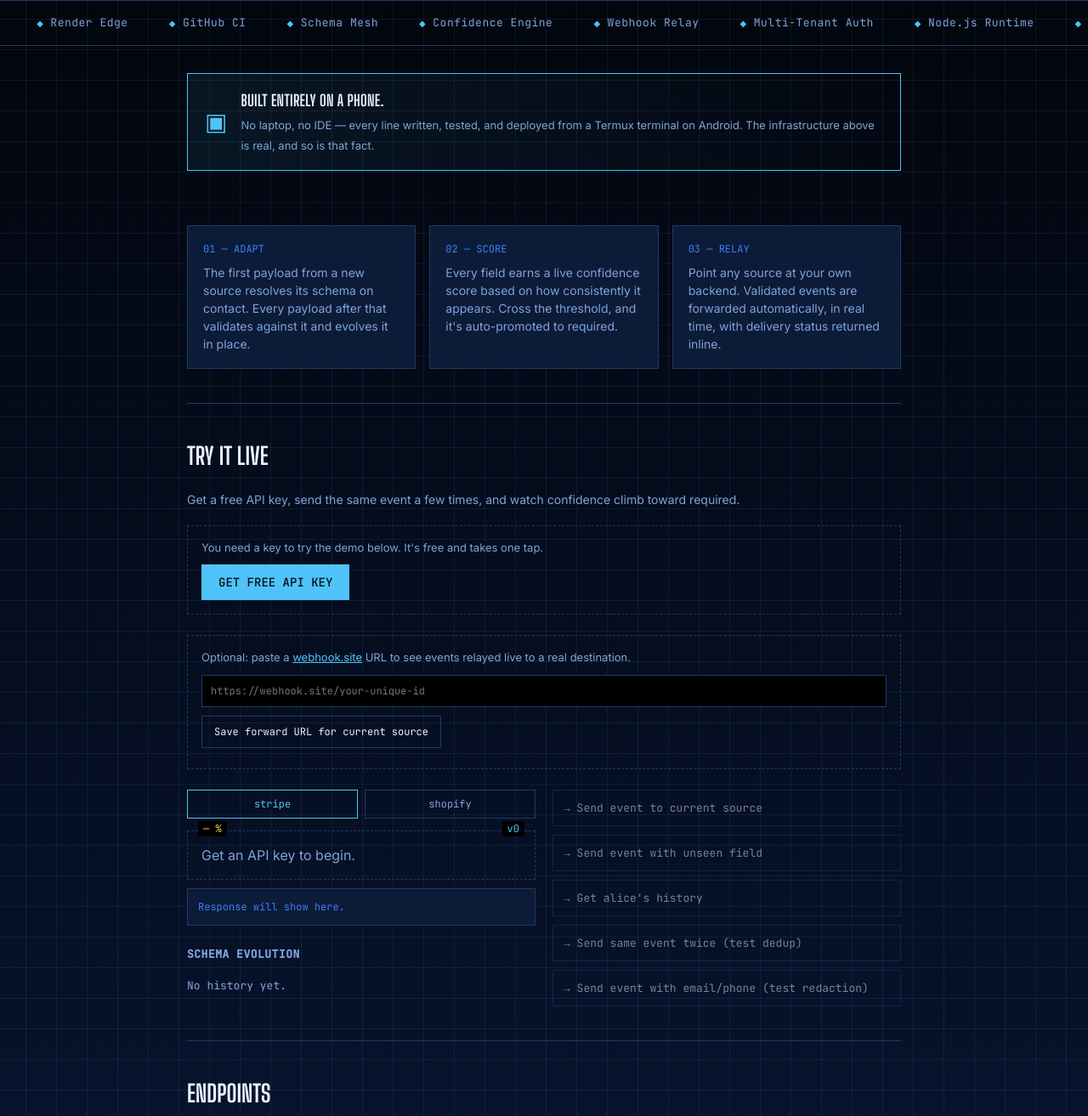
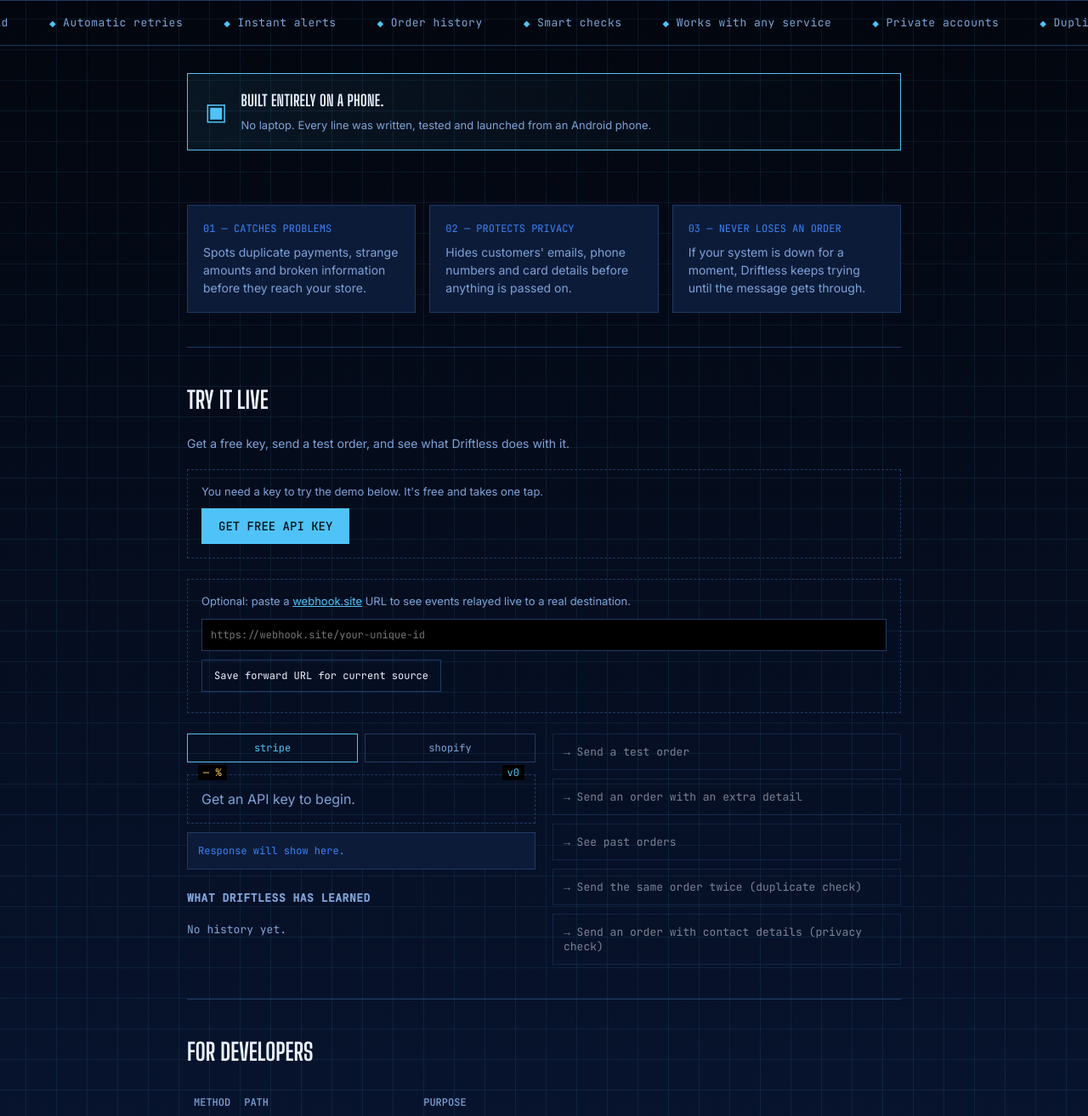
Before and after one commit to Webdev-debug/adaptive-api, a website: page public/index.html in a window 1280 px wide. Shown: the part 584-1897 px from the top of the page at 85% size. Drawn offline with Linux system fonts and the light colour scheme.

Commit message:
Rewrite landing page copy in plain language

```diff
--- a/public/index.html
+++ b/public/index.html
@@ -4,7 +4,7 @@
 <meta charset="UTF-8">
 <meta name="viewport" content="width=device-width, initial-scale=1.0">
 <link rel="icon" type="image/svg+xml" href="/favicon.svg">
-<title>Driftless — self-adapting webhook infrastructure</title>
+<title>Driftless — never lose an order to a broken connection</title>
 <style>
 @import url('https://fonts.googleapis.com/css2?family=Big+Shoulders+Display:wght@700;900&family=Inter:wght@400;500;600&family=JetBrains+Mono:wght@400;500&display=swap');
 
@@ -164,17 +164,17 @@ footer a{color:var(--accent);}
 </nav>
 
 <div class="hero">
-  <div class="stamp">SELF-ADAPTING · CONFIDENCE-SCORED · EDGE-READY</div>
-  <h1>Infrastructure that<br>learns your data<br><em>before</em> it breaks.</h1>
-  <p class="sub">Driftless doesn't just accept your data — it scores its own confidence in every field, promoting patterns to required once they prove consistent, and versioning every change it makes along the way.</p>
+  <div class="stamp">FOR ONLINE STORES · NO SETUP · FREE TO TRY</div>
+  <h1>Stop losing orders<br>to <em>broken</em><br>connections.</h1>
+  <p class="sub">When your payment provider, delivery partner or shop platform sends you an update, Driftless checks it, hides private customer details, catches duplicates, and passes it safely to your system. If anything looks wrong, you know straight away.</p>
   <a class="cta" href="#demo">RUN THE LIVE DEMO ↓</a>
 </div>
 </div>
 
 <div class="stackstrip">
   <div class="track">
-    <span>Node.js Runtime</span><span>Express Core</span><span>Render Edge</span><span>GitHub CI</span><span>Schema Mesh</span><span>Confidence Engine</span><span>Webhook Relay</span><span>Multi-Tenant Auth</span>
-    <span>Node.js Runtime</span><span>Express Core</span><span>Render Edge</span><span>GitHub CI</span><span>Schema Mesh</span><span>Confidence Engine</span><span>Webhook Relay</span><span>Multi-Tenant Auth</span>
+    <span>Duplicate protection</span><span>Privacy shield</span><span>Automatic retries</span><span>Instant alerts</span><span>Order history</span><span>Smart checks</span><span>Works with any service</span><span>Private accounts</span>
+    <span>Duplicate protection</span><span>Privacy shield</span><span>Automatic retries</span><span>Instant alerts</span><span>Order history</span><span>Smart checks</span><span>Works with any service</span><span>Private accounts</span>
   </div>
 </div>
 
@@ -184,19 +184,19 @@ footer a{color:var(--accent);}
   <div class="icon">▣</div>
   <div class="text">
     <strong>Built entirely on a phone.</strong>
-    <span>No laptop, no IDE — every line written, tested, and deployed from a Termux terminal on Android. The infrastructure above is real, and so is that fact.</span>
+    <span>No laptop. Every line was written, tested and launched from an Android phone.</span>
   </div>
 </div>
 
 <div class="spec-grid">
-  <div class="spec-card"><span class="tag">01 — ADAPT</span><p>The first payload from a new source resolves its schema on contact. Every payload after that validates against it and evolves it in place.</p></div>
-  <div class="spec-card"><span class="tag">02 — SCORE</span><p>Every field earns a live confidence score based on how consistently it appears. Cross the threshold, and it's auto-promoted to required.</p></div>
-  <div class="spec-card"><span class="tag">03 — RELAY</span><p>Point any source at your own backend. Validated events are forwarded automatically, in real time, with delivery status returned inline.</p></div>
+  <div class="spec-card"><span class="tag">01 — CATCHES PROBLEMS</span><p>Spots duplicate payments, strange amounts and broken information before they reach your store.</p></div>
+  <div class="spec-card"><span class="tag">02 — PROTECTS PRIVACY</span><p>Hides customers' emails, phone numbers and card details before anything is passed on.</p></div>
+  <div class="spec-card"><span class="tag">03 — NEVER LOSES AN ORDER</span><p>If your system is down for a moment, Driftless keeps trying until the message gets through.</p></div>
 </div>
 
 <div class="demo" id="demo">
   <h2>Try it live</h2>
-  <p class="lead">Get a free API key, send the same event a few times, and watch confidence climb toward required.</p>
+  <p class="lead">Get a free key, send a test order, and see what Driftless does with it.</p>
 
   <div class="keybox" id="keybox">
     <p>You need a key to try the demo below. It's free and takes one tap.</p>
@@ -228,22 +228,22 @@ footer a{color:var(--accent);}
       <div class="output" id="output">Response will show here.</div>
 
       <div class="timeline">
-        <h3>Schema evolution</h3>
+        <h3>What Driftless has learned</h3>
         <div id="timeline-list"><span class="timeline-empty">No history yet.</span></div>
       </div>
     </div>
     <div class="actions">
-      <button class="action" id="btn-send" onclick="sendEvent()" disabled>→ Send event to current source</button>
-      <button class="action" id="btn-newfield" onclick="sendEventNewField()" disabled>→ Send event with unseen field</button>
-      <button class="action" id="btn-history" onclick="getHistory()" disabled>→ Get alice's history</button>
-      <button class="action" id="btn-duplicate" onclick="sendDuplicate()" disabled>→ Send same event twice (test dedup)</button>
-      <button class="action" id="btn-pii" onclick="sendPII()" disabled>→ Send event with email/phone (test redaction)</button>
+      <button class="action" id="btn-send" onclick="sendEvent()" disabled>→ Send a test order</button>
+      <button class="action" id="btn-newfield" onclick="sendEventNewField()" disabled>→ Send an order with an extra detail</button>
+      <button class="action" id="btn-history" onclick="getHistory()" disabled>→ See past orders</button>
+      <button class="action" id="btn-duplicate" onclick="sendDuplicate()" disabled>→ Send the same order twice (duplicate check)</button>
+      <button class="action" id="btn-pii" onclick="sendPII()" disabled>→ Send an order with contact details (privacy check)</button>
     </div>
   </div>
 </div>
 
 <div class="demo" id="endpoints">
-  <h2>Endpoints</h2>
+  <h2>For developers</h2>
   <table>
     <tr><th>Method</th><th>Path</th><th>Purpose</th></tr>
     <tr><td class="method">POST</td><td>/signup</td><td>Get a free API key.</td></tr>
```
Also changed, not shown: utils/summarizer.js (added, +39 -0 lines).
